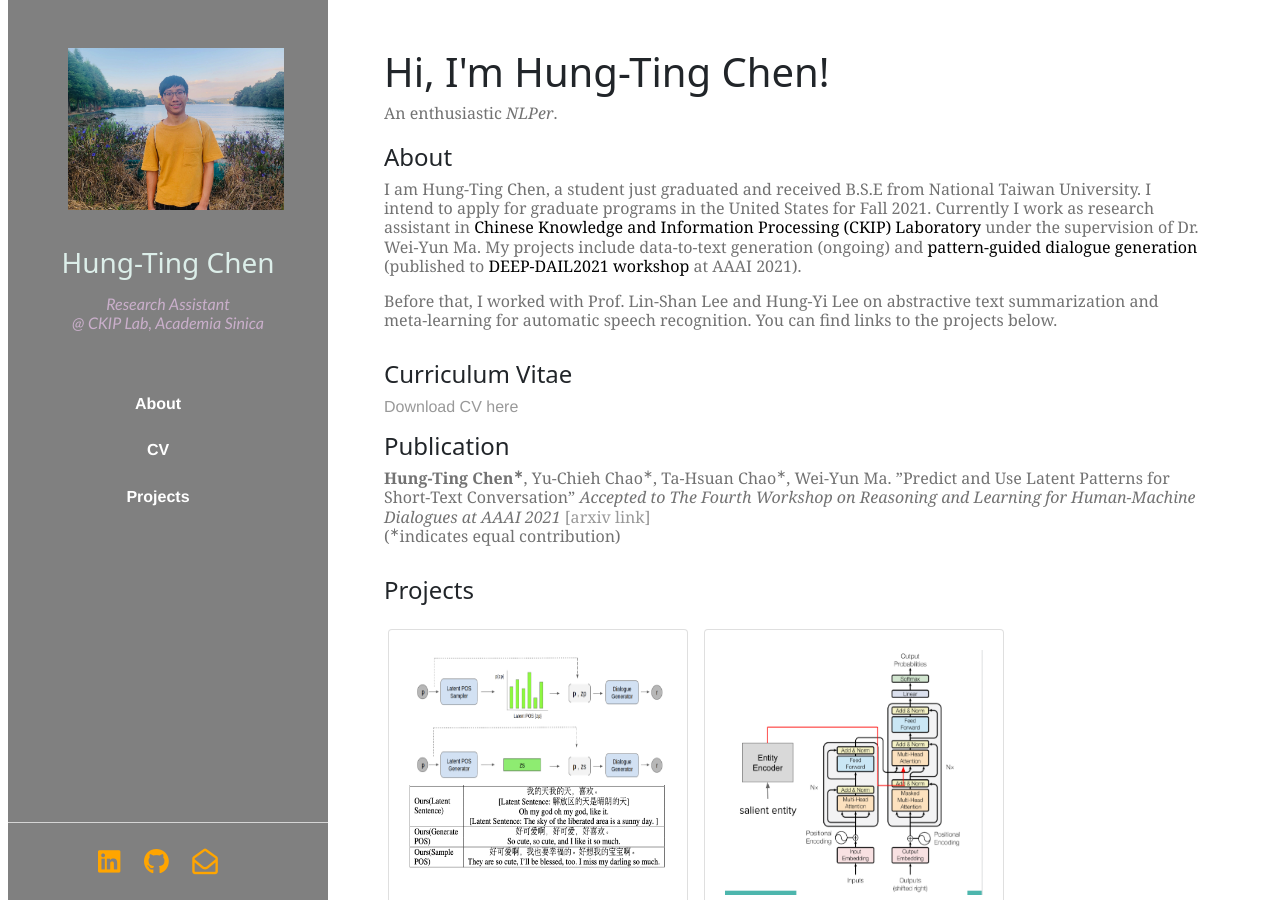
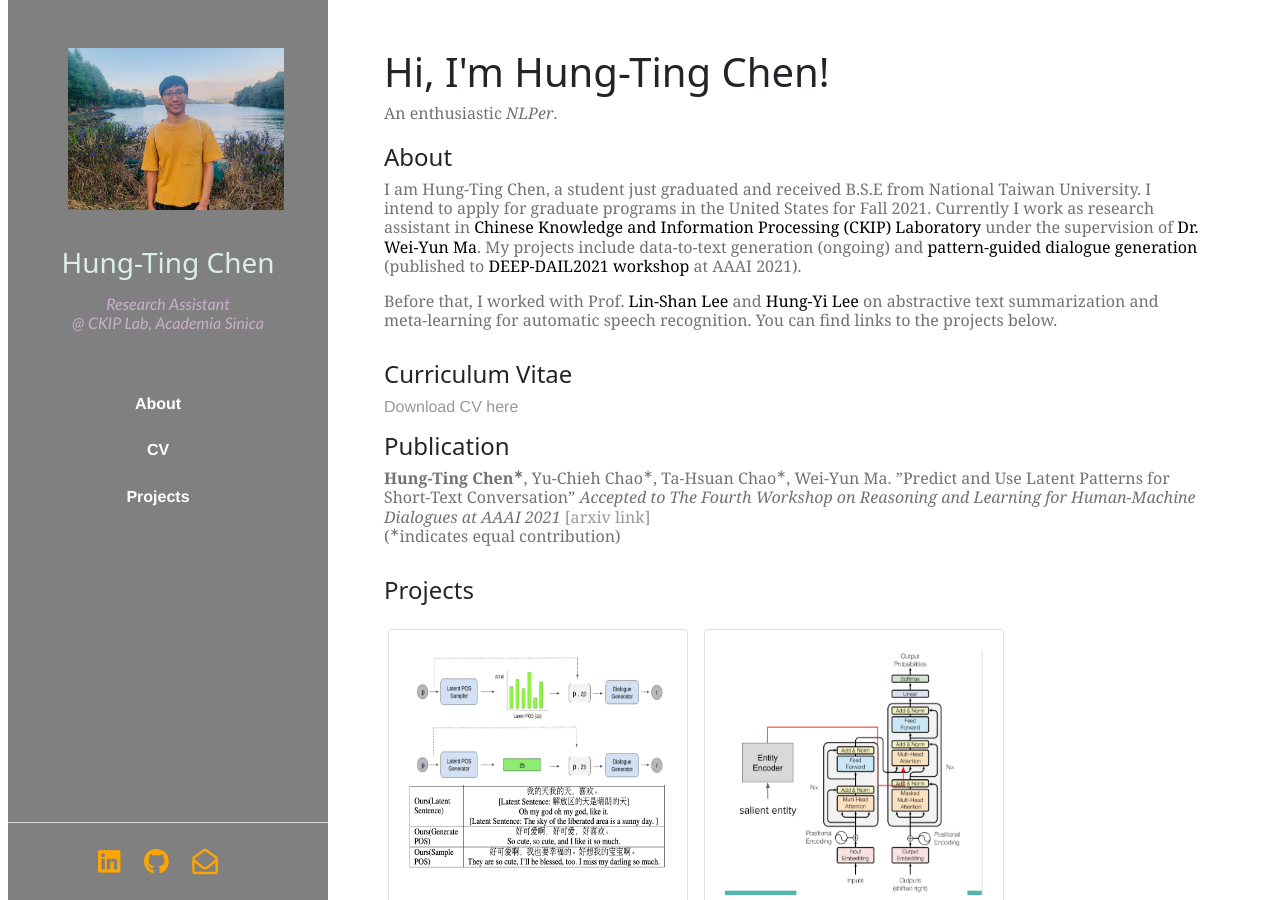
Before and after one commit to timchen0618/timchen0618.github.io, a Jekyll site: the page index.html, which Jekyll copies as it is, in a window 1280 px wide and 900 px high. Built offline with Jekyll 4.4.1, drawn with Linux system fonts in a browser that asks for light colours; nearby versions of some CDN libraries; some of the changed lines change nothing that is shown.

Commit message:
modify layout

```diff
--- a/index.html
+++ b/index.html
@@ -54,9 +54,9 @@
                 <section id="about">
                     <div class="about">
                         <h4>About</h4>
-                        <p> I am Hung-Ting Chen, a student just graduated and received B.S.E from National Taiwan University. I intend to apply for graduate programs in the United States for Fall 2021. Currently I work as research assistant in <a href="https://ckip.iis.sinica.edu.tw/"> Chinese Knowledge and Information Processing (CKIP) Laboratory</a> under the supervision of Dr. Wei-Yun Ma. My projects include data-to-text generation (ongoing) and <a href="https://arxiv.org/abs/2010.13982"> pattern-guided dialogue generation</a> (published to <a href="https://sites.google.com/view/deep-dial2021/">DEEP-DAIL2021 workshop</a> at AAAI 2021). </p>
+                        <p> I am Hung-Ting Chen, a student just graduated and received B.S.E from National Taiwan University. I intend to apply for graduate programs in the United States for Fall 2021. Currently I work as research assistant in <a href="https://ckip.iis.sinica.edu.tw/"> Chinese Knowledge and Information Processing (CKIP) Laboratory</a> under the supervision of <a href="https://homepage.iis.sinica.edu.tw/pages/ma/"> Dr. Wei-Yun Ma</a>. My projects include data-to-text generation (ongoing) and <a href="https://arxiv.org/abs/2010.13982"> pattern-guided dialogue generation</a> (published to <a href="https://sites.google.com/view/deep-dial2021/">DEEP-DAIL2021 workshop</a> at AAAI 2021). </p>
 
-                        <p>Before that, I worked with Prof. Lin-Shan Lee and Hung-Yi Lee on abstractive text summarization and meta-learning for automatic speech recognition. You can find links to the projects below. </p>
+                        <p>Before that, I worked with Prof. <a href="https://speech.ee.ntu.edu.tw/previous_version/lslNew.htm"> Lin-Shan Lee </a> and <a href="https://speech.ee.ntu.edu.tw/~tlkagk/"> Hung-Yi Lee </a>on abstractive text summarization and meta-learning for automatic speech recognition. You can find links to the projects below. </p>
                         <!-- <p> Broadly speaking, My research interest include language generation, especially  I am also interested in solving NLP tasks in data-scarce scenarios and apply NLP techniques on web information, such as machine translation of webpage contents or summarization of social media posts, just to name a few. </p> -->
 
 
```
